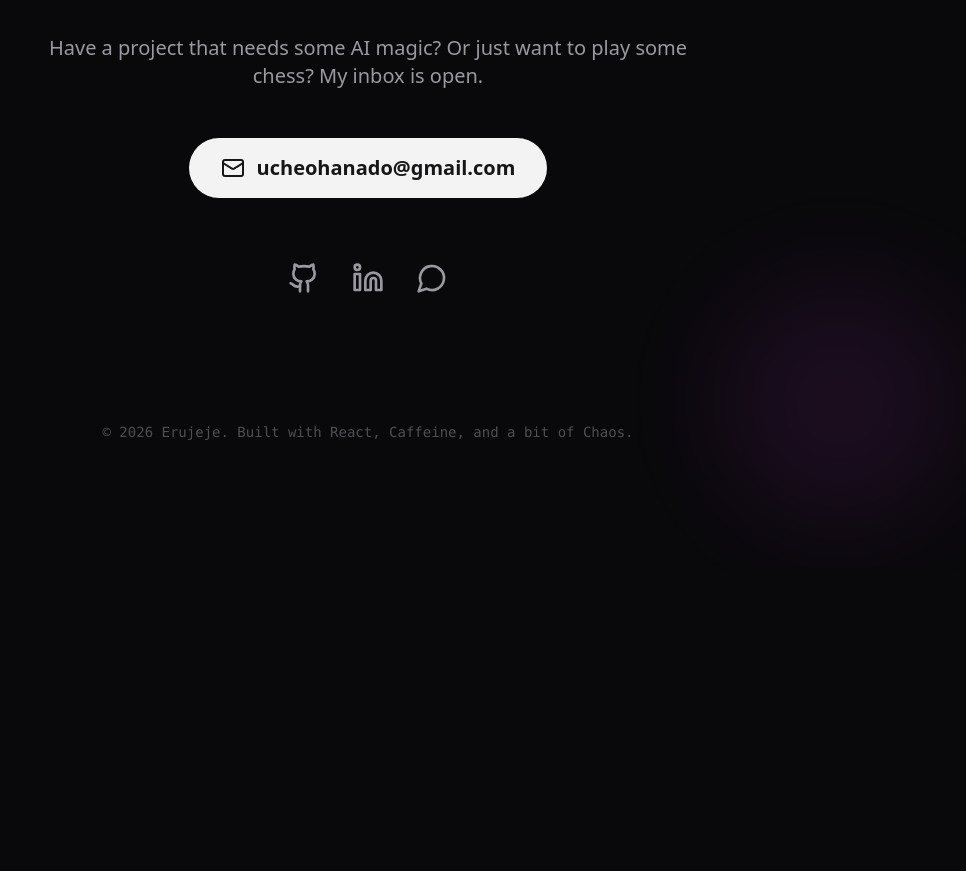
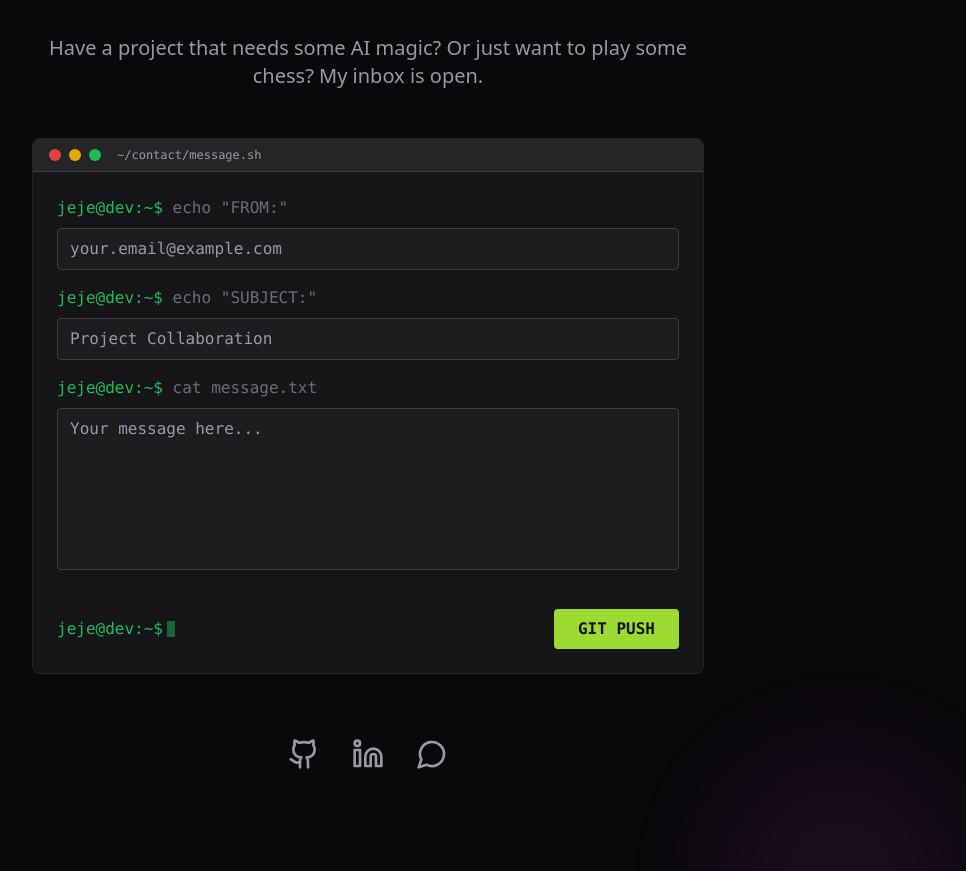
Before and after one commit to TheErujeje/jejeportfolio, a Next.js app: page / in a window 1280 px wide. Shown: the part 3300-4171 px from the top of the page, without its empty margins (272-1238 px from the left). Before the commit the page ends 3870 px from the top, so only its background shows below. Built offline with nearby package versions, Linux system fonts and the light colour scheme.

Commit message:
updated stack

```diff
--- a/src/components/Contact.tsx
+++ b/src/components/Contact.tsx
@@ -1,11 +1,40 @@
 'use client'
 
-import React from 'react'
+import React, { useState } from 'react'
 import { motion } from 'framer-motion'
-import { Mail, Linkedin, Github, MessageCircle } from 'lucide-react'
-import Link from 'next/link'
+import { Linkedin, Github, MessageCircle } from 'lucide-react'
 
 export function Contact() {
+  const [formData, setFormData] = useState({ from: '', subject: '', body: '' })
+  const [isSubmitting, setIsSubmitting] = useState(false)
+
+  const handleSubmit = async (e: React.FormEvent) => {
+    e.preventDefault()
+    setIsSubmitting(true)
+
+    try {
+      const response = await fetch('https://script.google.com/macros/s/AKfycbwkzwEGHPC1MbRbY9D-YlCbTt5uXzXCGyac9ar_WSjr8du-rMLSduqzkGVH6a8JE4jSyw/exec', {
+        method: 'POST',
+        mode: 'no-cors',
+        headers: {
+          'Content-Type': 'application/json',
+        },
+        body: JSON.stringify({
+          subject: formData.subject,
+          message: formData.body,
+          sender: formData.from,
+        }),
+      })
+
+      setFormData({ from: '', subject: '', body: '' })
+      alert('Message sent successfully!')
+    } catch (error) {
+      alert('Failed to send message. Please try again.')
+    } finally {
+      setIsSubmitting(false)
+    }
+  }
+
   return (
     <section id="contact" className="py-32 px-4 relative overflow-hidden">
       {/* Background decorative elements */}
@@ -39,13 +68,82 @@ export function Contact() {
             Have a project that needs some AI magic? Or just want to play some chess? My inbox is open.
           </p>
 
-          <a
-            href="mailto:erujeje@example.com"
-            className="inline-flex items-center gap-3 px-8 py-4 bg-white dark:bg-white light:bg-zinc-900 text-zinc-900 dark:text-zinc-900 light:text-white font-bold text-xl rounded-full hover:scale-105 transition-transform duration-200 mb-16"
-          >
-            <Mail className="w-6 h-6" />
-            ucheohanado@gmail.com
-          </a>
+          <form onSubmit={handleSubmit} className="max-w-2xl mx-auto mb-16">
+            <div className="bg-zinc-900 rounded-lg overflow-hidden border border-zinc-800">
+              {/* Terminal Header */}
+              <div className="bg-zinc-800 px-4 py-2 flex items-center gap-2 border-b border-zinc-700">
+                <div className="w-3 h-3 rounded-full bg-red-500" />
+                <div className="w-3 h-3 rounded-full bg-yellow-500" />
+                <div className="w-3 h-3 rounded-full bg-green-500" />
+                <span className="ml-2 font-mono text-xs text-zinc-400">
+                  ~/contact/message.sh
+                </span>
+              </div>
+
+              {/* Terminal Body */}
+              <div className="p-6 font-mono text-left space-y-4">
+                <div>
+                  <div className="text-zinc-500 mb-2">
+                    <span className="text-green-500">jeje@dev:~$</span> echo "FROM:"
+                  </div>
+                  <input
+                    type="email"
+                    required
+                    value={formData.from}
+                    onChange={(e) => setFormData({ ...formData, from: e.target.value })}
+                    placeholder="your.email@example.com"
+                    className="w-full bg-zinc-800/50 border border-zinc-700 rounded px-3 py-2 text-lime-400 focus:outline-none focus:border-lime-400 transition-colors"
+                  />
+                </div>
+
+                <div>
+                  <div className="text-zinc-500 mb-2">
+                    <span className="text-green-500">jeje@dev:~$</span> echo "SUBJECT:"
+                  </div>
+                  <input
+                    type="text"
+                    required
+                    value={formData.subject}
+                    onChange={(e) => setFormData({ ...formData, subject: e.target.value })}
+                    placeholder="Project Collaboration"
+                    className="w-full bg-zinc-800/50 border border-zinc-700 rounded px-3 py-2 text-lime-400 focus:outline-none focus:border-lime-400 transition-colors"
+                  />
+                </div>
+
+                <div>
+                  <div className="text-zinc-500 mb-2">
+                    <span className="text-green-500">jeje@dev:~$</span> cat message.txt
+                  </div>
+                  <textarea
+                    required
+                    value={formData.body}
+                    onChange={(e) => setFormData({ ...formData, body: e.target.value })}
+                    placeholder="Your message here..."
+                    rows={6}
+                    className="w-full bg-zinc-800/50 border border-zinc-700 rounded px-3 py-2 text-lime-400 focus:outline-none focus:border-lime-400 transition-colors resize-none"
+                  />
+                </div>
+
+                <div className="flex items-center justify-between pt-4">
+                  <span className="text-zinc-500">
+                    <span className="text-green-500">jeje@dev:~$</span>
+                    <motion.span
+                      animate={{ opacity: [1, 0, 1] }}
+                      transition={{ duration: 1, repeat: Infinity }}
+                      className="w-2 h-4 bg-green-500 inline-block align-middle ml-1"
+                    />
+                  </span>
+                  <button
+                    type="submit"
+                    disabled={isSubmitting}
+                    className="px-6 py-2 bg-lime-400 text-zinc-900 font-bold rounded hover:bg-lime-300 transition-colors disabled:opacity-50 disabled:cursor-not-allowed"
+                  >
+                    {isSubmitting ? 'PUSHING...' : 'GIT PUSH'}
+                  </button>
+                </div>
+              </div>
+            </div>
+          </form>
 
           <div className="flex justify-center gap-8">
             {[
--- a/src/components/Skills.tsx
+++ b/src/components/Skills.tsx
@@ -22,10 +22,10 @@ export function Skills() {
       title: 'Backend_Stack',
       skills: [
         'Python',
-        'Node.js',
+        'FastAPI',
         'PostgreSQL',
-        'FastAPI',
-        'Django',
+        'Flask',
+        'REST APIs',
         'GraphQL',
       ],
       color: 'text-fuchsia-400',
@@ -40,7 +40,7 @@ export function Skills() {
         'MLFlow',
         'LangChain',
         'Notebooks',
-        'Airflow',
+        'Strands',
         'Kafka'
       ],
       color: 'text-cyan-400',
```
